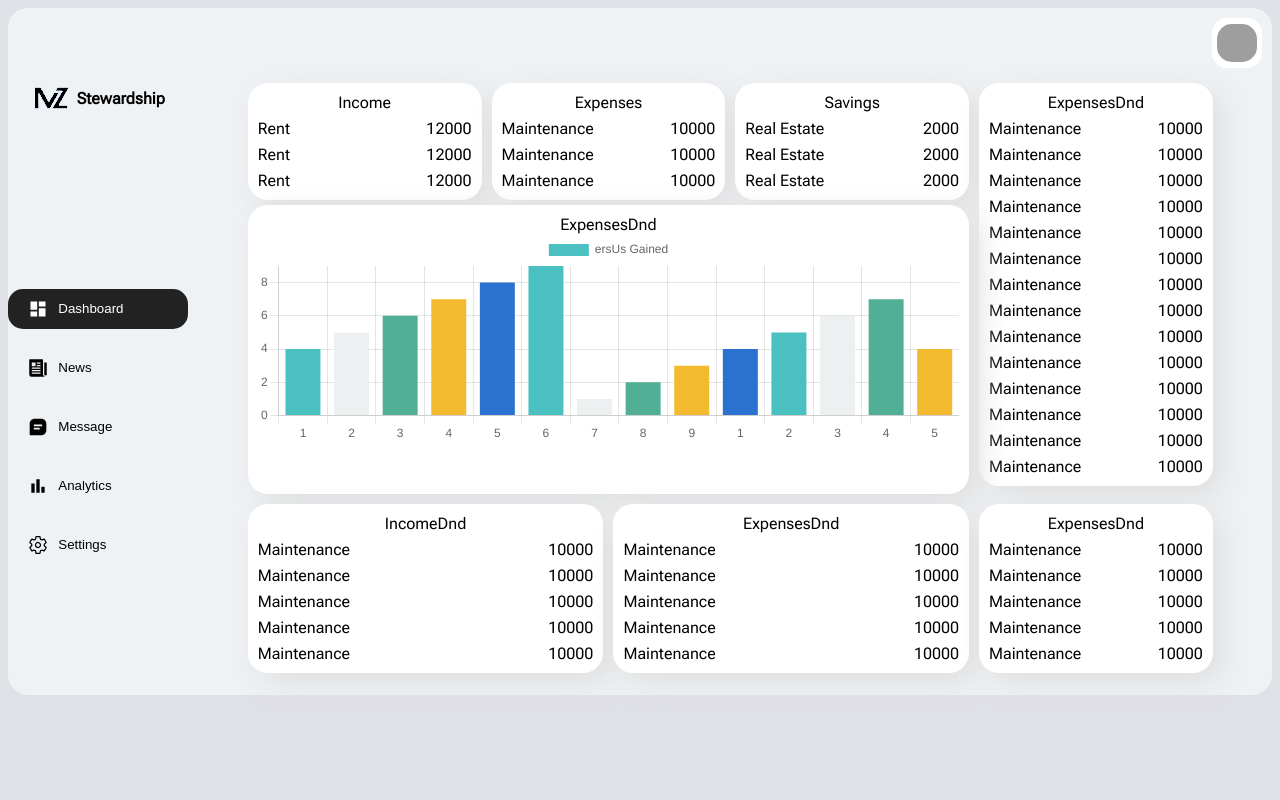
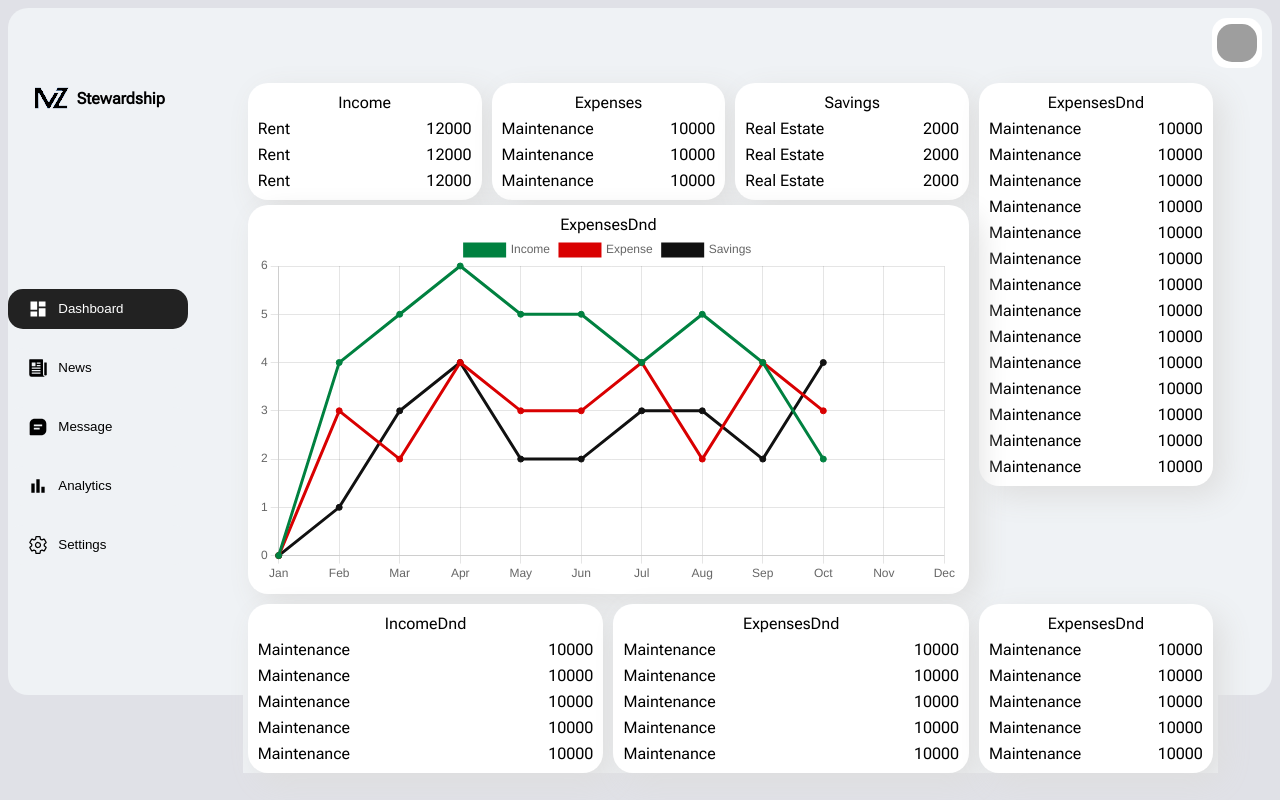
Before and after one commit to shahan210/DashBoard-1, a React (Vite) app: page / in a window 1280 px wide. Built offline with nearby package versions, Linux system fonts and the light colour scheme; grey boxes are pictures that could not be loaded; some icons are missing; a web font is replaced by a local one.

Commit message:
update :dash graph

```diff
--- a/package.json
+++ b/package.json
@@ -10,6 +10,10 @@
     "preview": "vite preview"
   },
   "dependencies": {
+    "@emotion/react": "^11.11.3",
+    "@emotion/styled": "^11.11.0",
+    "@mui/material": "^5.15.10",
+    "@mui/x-charts": "^6.19.4",
     "chart.js": "^4.4.1",
     "iconsax-react": "^0.0.8",
     "react-chartjs-2": "^5.2.0",
--- a/src/components/main/Data.jsx
+++ /dev/null
@@ -1,34 +0,0 @@
-export const UserData = [
-  [
-    {
-      id: 1,
-      year: 2016,
-      userGain: 8,
-      userLost: 823,
-    },
-    {
-      id: 2,
-      year: 2017,
-      userGain: 4,
-      userLost: 345,
-    },
-    {
-      id: 3,
-      year: 2018,
-      userGain: 7,
-      userLost: 555,
-    },
-  ],
-  {
-    id: 4,
-    year: 2019,
-    userGain: 9,
-    userLost: 4555,
-  },
-  {
-    id: 5,
-    year: 2020,
-    userGain: 4,
-    userLost: 234,
-  },
-];
--- a/src/components/main/Graph.jsx
+++ b/src/components/main/Graph.jsx
@@ -1,26 +1,73 @@
-import React, { useState } from "react";
-import { Bar } from "react-chartjs-2";
-import { Chart as ChartJS } from "chart.js/auto";
-import { UserData } from "./Data";
-
+import {
+  CategoryScale,
+  Chart as ChartJS,
+  Legend,
+  LineElement,
+  LinearScale,
+  PointElement,
+  Title,
+  Tooltip,
+} from "chart.js";
+import { Line } from "react-chartjs-2";
+ChartJS.register(
+  CategoryScale,
+  LinearScale,
+  PointElement,
+  LineElement,
+  Title,
+  Tooltip,
+  Legend
+);
 export default function Graph() {
-  const [userData, setUserData] = useState({
-    labels: [1, 2, 3, 4, 5, 6, 7, 8, 9, 1, 2, 3, 4, 5],
+  const options = {
+    responsive: true,
+    plugins: {
+      legend: {
+        display: true,
+        position: "top",
+      },
+      title: {
+        display: false,
+        text: "Chart.js Line Chart",
+      },
+    },
+  };
+  const data = {
+    labels: [
+      "Jan",
+      "Feb",
+      "Mar",
+      "Apr",
+      "May",
+      "Jun",
+      "Jul",
+      "Aug",
+      "Sep",
+      "Oct",
+      "Nov",
+      "Dec",
+    ],
     datasets: [
       {
-        label: "ersUs Gained",
-        data: [4, 5, 6, 7, 8, 9, 1, 2, 3, 4, 5, 6, 7, 4],
-        backgroundColor: [
-          "rgba(75,192,192,1)",
-          "#ecf0f1",
-          "#50AF95",
-          "#f3ba2f",
-          "#2a71d0",
-        ],
+        label: "Income",
+        data: [0, 4, 5, 6, 5, 5, 4, 5, 4, 2],
+        borderColor: "#008140",
+        backgroundColor: "#008140",
+      },
+      {
+        label: "Expense",
+        data: [0, 3, 2, 4, 3, 3, 4, 2, 4, 3],
+        borderColor: "#D90001",
+        backgroundColor: "#D90001",
+      },
+      {
+        label: "Savings",
+        data: [0, 1, 3, 4, 2, 2, 3, 3, 2, 4],
+        borderColor: "#111111",
+        backgroundColor: "#111111",
       },
     ],
-    innerWidth: 101,
-  });
+  };
   return (
     <div
       className="dash-grid-span-3"
@@ -28,10 +75,10 @@ export default function Graph() {
         margin: 5,
       }}
     >
-      <div className="container">
+      <div className="container graph-container">
         <div style={{ textAlign: "center" }}>ExpensesDnd</div>
         <div className="dash-graph">
-          <Bar data={userData} width={500} />
+          <Line options={options} data={data} />
         </div>
       </div>
     </div>
--- a/src/components/scss/dash/_income.scss
+++ b/src/components/scss/dash/_income.scss
@@ -30,5 +30,7 @@
   justify-content: space-between;
 }
 .dash-graph {
-  height: 250px;
+  display: flex;
+  justify-content: center;
+  width: 100%;
 }
```
Also changed, not shown: 1 other file (tests, documents, lock files or other folders).
